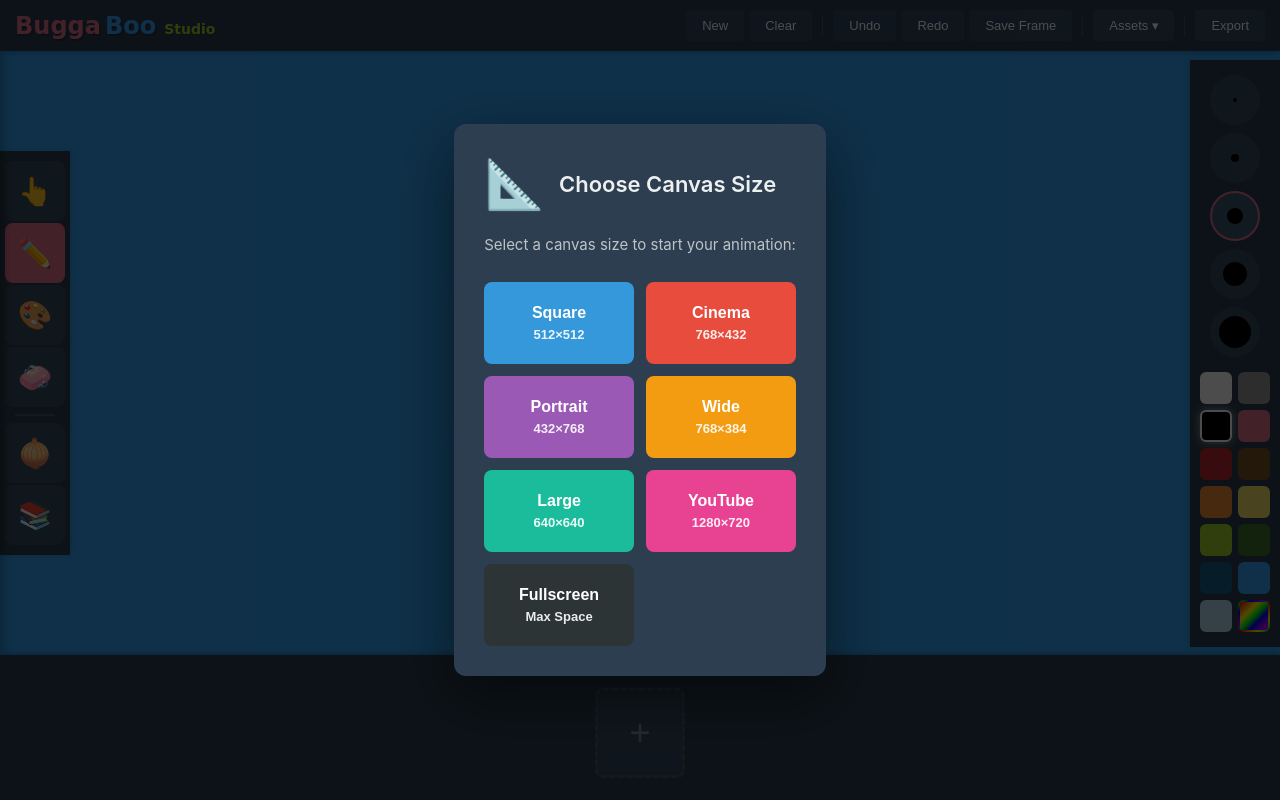
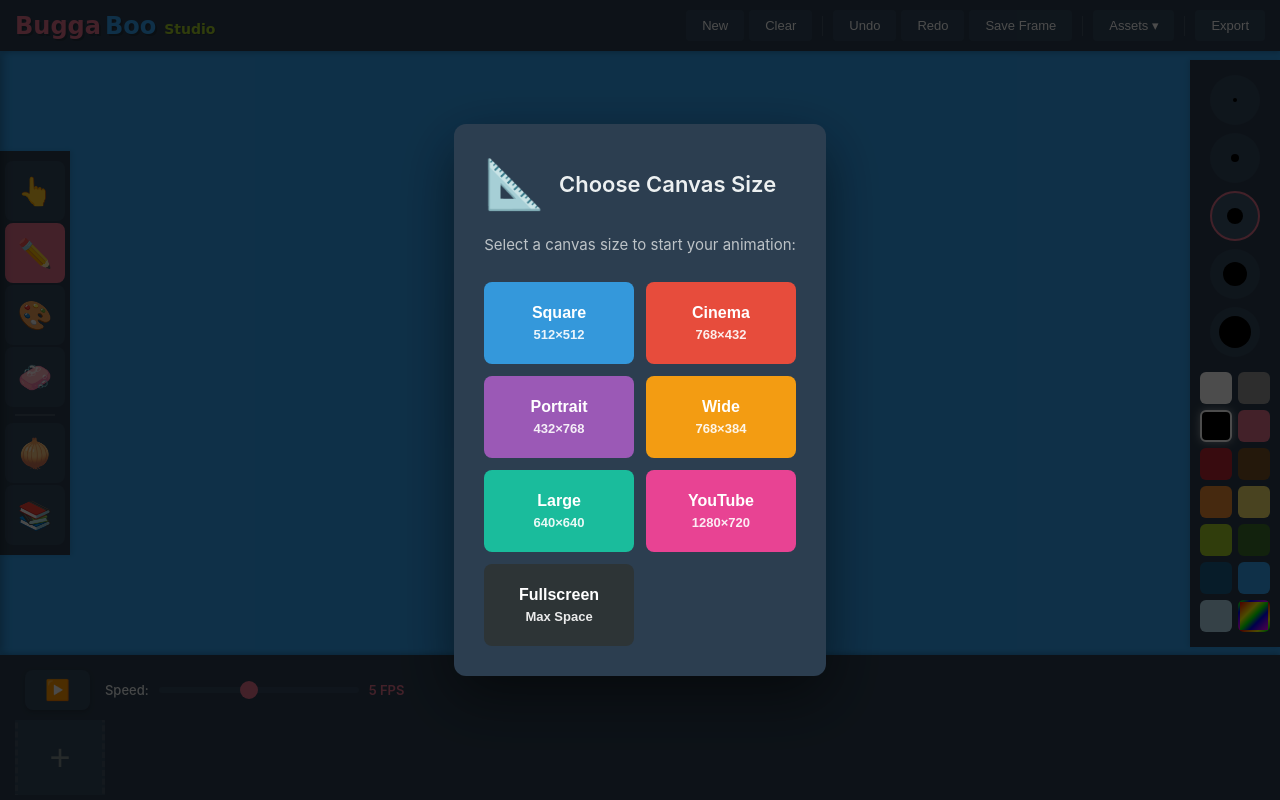
Before and after one commit to georgewilliamburton/BuggaBoo, a PHP site: page / in a window 1280 px wide. Run offline with PHP 8.4, Linux system fonts and the light colour scheme; some libraries are stand-ins or nearby versions.

Commit message:
Add animation playback with speed control
New Features:
- Play button to preview animation (▶️/⏸️ toggle)
- Speed slider (1-10 FPS) for playback control
- Automatic looping at end
- Auto-pause when manually selecting frames

UI Components:
- Playback controls bar above frames strip
- Play/Pause button with state indicators
- Speed slider with real-time FPS display
- Responsive layout with gradient slider thumb

Implementation:
- New playback.js module
- togglePlayback() starts/stops animation
- setInterval-based frame cycling
- Dynamic interval calculation from FPS
- Loops continuously (can be changed to stop at end)

Technical Details:
- Speed range: 1-10 FPS (frames per second)
- Default: 5 FPS for smooth viewing
- Uses loadFrame() to switch frames
- Clears interval on stop/pause
- Auto-pauses on manual frame selection
- Button changes color when playing (red)

CSS Enhancements:
- Playback controls with flexbox layout
- Custom range slider styling (pink thumb)
- Hover effects on slider and button
- Playing state with red background
- Smooth transitions and animations

Benefits:
- Preview animation before export
- Adjust speed to find perfect timing
- See how animation flows
- Quick feedback during creation
- Essential for timing adjustments
- Fun way to see work come to life!

Grand Finale Complete! 🎬

```diff
--- a/BuggaBoo/css/styles.css
+++ b/BuggaBoo/css/styles.css
@@ -503,36 +503,134 @@ body {
 .frames-strip {
     background: #2c3e50;
     display: flex;
+    flex-direction: column;
     padding: 15px;
     padding-bottom: 5px;
+    box-shadow: 0 -2px 5px rgba(0,0,0,0.2);
+    position: relative;
+}
+
+/* Playback Controls */
+.playback-controls {
+    display: flex;
+    align-items: center;
+    gap: 15px;
+    margin-bottom: 10px;
+    padding: 0 10px;
+}
+
+.playback-btn {
+    background: #34495e;
+    color: white;
+    border: none;
+    border-radius: 8px;
+    padding: 8px 20px;
+    font-size: 20px;
+    cursor: pointer;
+    transition: all 0.2s;
+    box-shadow: 0 2px 5px rgba(0,0,0,0.2);
+}
+
+.playback-btn:hover {
+    background: #3d566e;
+    transform: translateY(-2px);
+    box-shadow: 0 4px 8px rgba(0,0,0,0.3);
+}
+
+.playback-btn.playing {
+    background: #e74c3c;
+}
+
+.playback-btn.playing:hover {
+    background: #c0392b;
+}
+
+.speed-control {
+    display: flex;
+    align-items: center;
+    gap: 10px;
+    flex: 1;
+}
+
+.speed-label {
+    color: #ecf0f1;
+    font-size: 13px;
+    font-weight: 500;
+}
+
+#speed-slider {
+    flex: 1;
+    max-width: 200px;
+    height: 6px;
+    border-radius: 3px;
+    background: #34495e;
+    outline: none;
+    -webkit-appearance: none;
+}
+
+#speed-slider::-webkit-slider-thumb {
+    -webkit-appearance: none;
+    appearance: none;
+    width: 18px;
+    height: 18px;
+    border-radius: 50%;
+    background: #E06F8B;
+    cursor: pointer;
+    transition: all 0.2s;
+}
+
+#speed-slider::-webkit-slider-thumb:hover {
+    background: #F39C12;
+    transform: scale(1.2);
+}
+
+#speed-slider::-moz-range-thumb {
+    width: 18px;
+    height: 18px;
+    border-radius: 50%;
+    background: #E06F8B;
+    cursor: pointer;
+    border: none;
+    transition: all 0.2s;
+}
+
+#speed-slider::-moz-range-thumb:hover {
+    background: #F39C12;
+    transform: scale(1.2);
+}
+
+.speed-value {
+    color: #E06F8B;
+    font-size: 13px;
+    font-weight: 600;
+    min-width: 60px;
+}
+
+.frames-container-inner {
     overflow-x: auto;
     overflow-y: hidden;
-    box-shadow: 0 -2px 5px rgba(0,0,0,0.2);
-    align-items: center;
-    justify-content: center;
-    position: relative;
     scroll-behavior: smooth;
 }
 
 /* Fun Brush Ninja-style scrollbar */
-.frames-strip::-webkit-scrollbar {
+.frames-container-inner::-webkit-scrollbar {
     height: 12px;
 }
 
-.frames-strip::-webkit-scrollbar-track {
+.frames-container-inner::-webkit-scrollbar-track {
     background: #1a252f;
     border-radius: 10px;
     margin: 0 10px;
 }
 
-.frames-strip::-webkit-scrollbar-thumb {
+.frames-container-inner::-webkit-scrollbar-thumb {
     background: linear-gradient(45deg, #E06F8B, #F39C12);
     border-radius: 10px;
     border: 2px solid #1a252f;
     transition: all 0.3s;
 }
 
-.frames-strip::-webkit-scrollbar-thumb:hover {
+.frames-container-inner::-webkit-scrollbar-thumb:hover {
     background: linear-gradient(45deg, #F39C12, #E06F8B);
     transform: scaleY(1.2);
 }
--- a/BuggaBoo/index.html
+++ b/BuggaBoo/index.html
@@ -114,6 +114,14 @@
 
     <!-- Bottom Frames Strip -->
     <div class="frames-strip">
+        <div class="playback-controls">
+            <button class="playback-btn" id="play-btn" onclick="togglePlayback()" title="Play Animation">▶️</button>
+            <div class="speed-control">
+                <label class="speed-label">Speed:</label>
+                <input type="range" id="speed-slider" min="1" max="10" value="5" oninput="updatePlaybackSpeed(this.value)">
+                <span class="speed-value" id="speed-value">5 FPS</span>
+            </div>
+        </div>
         <div class="frames-container-inner" id="frames-container">
             <!-- Frames will be added here dynamically -->
             <button class="add-frame-btn" onclick="addNewFrame()" title="Add Frame">+</button>
@@ -225,6 +233,7 @@
     <script src="js/canvas.js"></script>
     <script src="js/tools.js"></script>
     <script src="js/frames.js"></script>
+    <script src="js/playback.js"></script>
     <script src="js/onionskin.js"></script>
     <script src="js/assets.js"></script>
     <script src="js/layers.js"></script>
--- a/BuggaBoo/js/frames.js
+++ b/BuggaBoo/js/frames.js
@@ -221,6 +221,11 @@ function deleteCurrentFrame() {
 // Load a specific frame
 function loadFrame(index) {
     if (index >= 0 && index < frames.length) {
+        // Stop playback if playing (user is manually selecting frames)
+        if (typeof stopPlaybackIfPlaying === 'function') {
+            stopPlaybackIfPlaying();
+        }
+
         // Save current frame first if it has changes
         if (currentFrame >= 0 && currentFrame < frames.length && canvas.getObjects().length > 0) {
             const frameData = {
--- /dev/null
+++ b/BuggaBoo/js/playback.js
@@ -0,0 +1,95 @@
+// Animation Playback System
+// Play through frames with adjustable speed
+
+let isPlaying = false;
+let playbackInterval = null;
+let playbackSpeed = 5; // frames per second (FPS)
+let currentPlaybackFrame = 0;
+
+// Toggle playback on/off
+function togglePlayback() {
+    if (isPlaying) {
+        stopPlayback();
+    } else {
+        startPlayback();
+    }
+}
+
+// Start playing animation
+function startPlayback() {
+    if (frames.length === 0) {
+        alert('No frames to play! Create some frames first.');
+        return;
+    }
+
+    isPlaying = true;
+
+    // Update button appearance
+    const playBtn = document.getElementById('play-btn');
+    playBtn.textContent = '⏸️';
+    playBtn.classList.add('playing');
+    playBtn.title = 'Pause Animation';
+
+    // Start from beginning if at end
+    if (currentFrame >= frames.length - 1) {
+        currentPlaybackFrame = 0;
+    } else {
+        currentPlaybackFrame = currentFrame;
+    }
+
+    // Calculate interval based on FPS
+    const intervalMs = 1000 / playbackSpeed;
+
+    // Play frames in sequence
+    playbackInterval = setInterval(() => {
+        // Load the current playback frame
+        loadFrame(currentPlaybackFrame);
+
+        // Move to next frame
+        currentPlaybackFrame++;
+
+        // Stop at end or loop
+        if (currentPlaybackFrame >= frames.length) {
+            currentPlaybackFrame = 0; // Loop back to start
+            // Optionally: stopPlayback(); // Stop at end instead of loop
+        }
+    }, intervalMs);
+}
+
+// Stop playing animation
+function stopPlayback() {
+    isPlaying = false;
+
+    // Clear interval
+    if (playbackInterval) {
+        clearInterval(playbackInterval);
+        playbackInterval = null;
+    }
+
+    // Update button appearance
+    const playBtn = document.getElementById('play-btn');
+    playBtn.textContent = '▶️';
+    playBtn.classList.remove('playing');
+    playBtn.title = 'Play Animation';
+}
+
+// Update playback speed from slider
+function updatePlaybackSpeed(value) {
+    playbackSpeed = parseInt(value);
+
+    // Update display
+    document.getElementById('speed-value').textContent = playbackSpeed + ' FPS';
+
+    // If playing, restart with new speed
+    if (isPlaying) {
+        stopPlayback();
+        startPlayback();
+    }
+}
+
+// Stop playback when switching to draw mode (so user can edit)
+function stopPlaybackIfPlaying() {
+    if (isPlaying) {
+        stopPlayback();
+    }
+}
```
